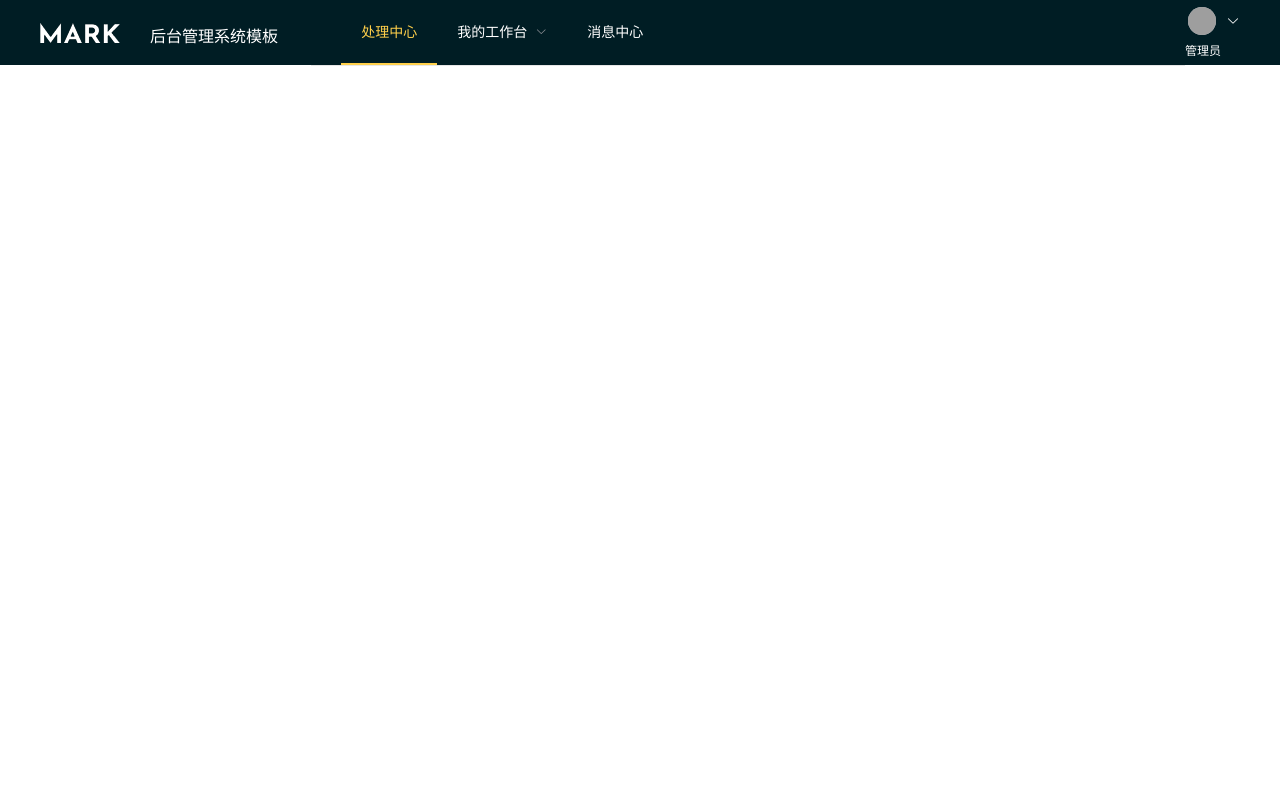
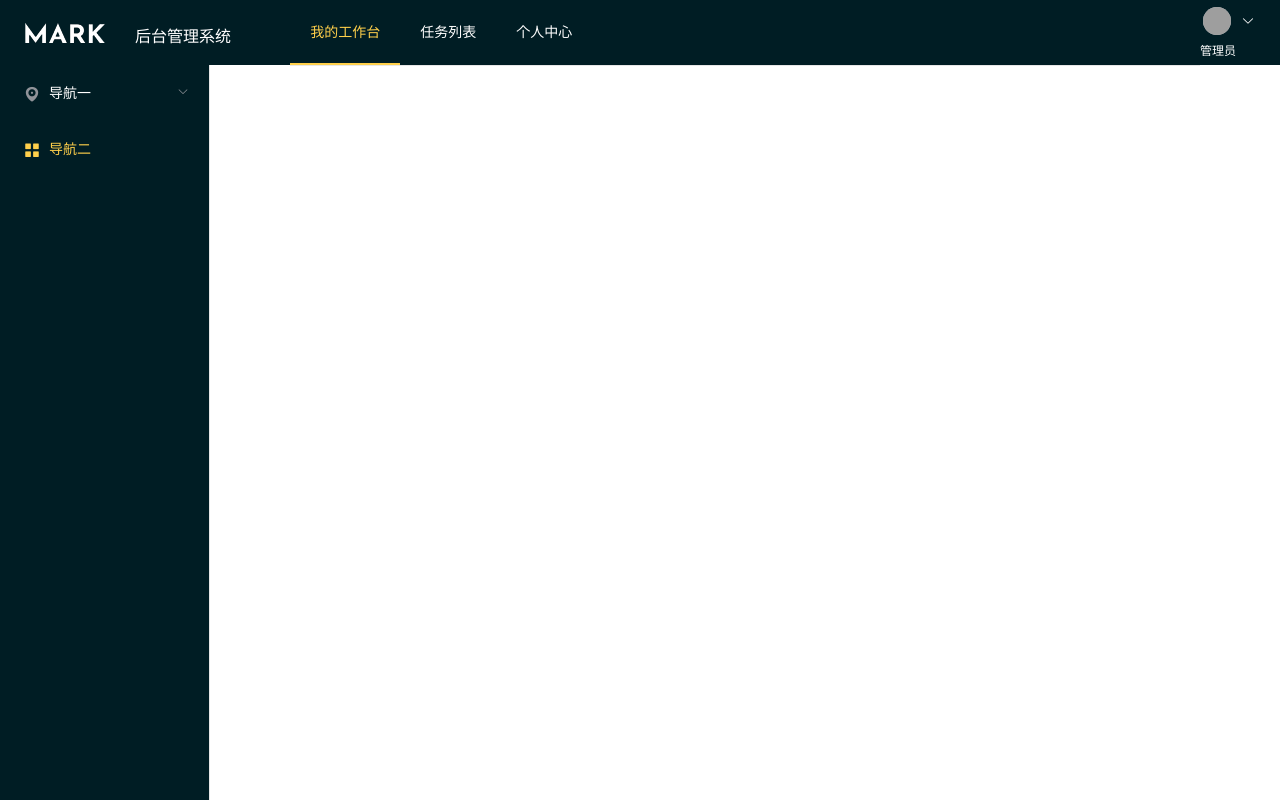
Before and after one commit to myjuniors/admin-template, a Vue app: page /#/home in a window 1280 px wide. Built offline with nearby package versions, Linux system fonts and the light colour scheme; grey boxes are pictures that could not be loaded.

Commit message:
搭建整体界面风格

```diff
--- a/src/components/Header/Header.vue
+++ b/src/components/Header/Header.vue
@@ -2,7 +2,7 @@
   <div class="navContainer">
     <div class="left-logo">
       <img src="./images/logo.png" alt="logo">
-      <span>后台管理系统模板</span>
+      <span>后台管理系统</span>
     </div>
     <el-menu
       :default-active="activeIndex2"
@@ -12,20 +12,9 @@
       background-color="#001D24"
       text-color="#fff"
       active-text-color="#ffd04b">
-      <el-menu-item index="1">处理中心</el-menu-item>
-      <el-submenu index="2">
-        <template slot="title">我的工作台</template>
-        <el-menu-item index="2-1">选项1</el-menu-item>
-        <el-menu-item index="2-2">选项2</el-menu-item>
-        <el-menu-item index="2-3">选项3</el-menu-item>
-        <el-submenu index="2-4">
-          <template slot="title">选项4</template>
-          <el-menu-item index="2-4-1">选项1</el-menu-item>
-          <el-menu-item index="2-4-2">选项2</el-menu-item>
-          <el-menu-item index="2-4-3">选项3</el-menu-item>
-        </el-submenu>
-      </el-submenu>
-      <el-menu-item index="3">消息中心</el-menu-item>
+      <el-menu-item index="1">我的工作台</el-menu-item>
+      <el-menu-item index="2">任务列表</el-menu-item>
+      <el-menu-item index="3">个人中心</el-menu-item>
     </el-menu>
     <div class="right-user">
       <el-dropdown @command="handleCommand">
@@ -67,16 +56,16 @@
 
 <style rel="stylesheet/less" lang="less" scoped>
   .navContainer {
-    width: 1200px;
-    margin: 0 auto;
     display: flex;
+    justify-content: space-between;
     height: 65px;
+    padding: 0 25px;
     background-color: #001D24;
   }
   .left-logo {
     display: flex;
     align-items: center;
-    width: 300px;
+    width: 280px;
     height: 66px;
     img {
       width: 80px;
@@ -111,7 +100,6 @@
   .el-menu {
     width: 960px;
     height: 66px;
-    padding: 0 30px;
     .el-menu-item, .el-submenu /deep/ .el-submenu__title {
       height: 65px;
       line-height: 65px;
--- /dev/null
+++ b/src/components/LeftMenu/LeftMenu.vue
@@ -0,0 +1,65 @@
+<template>
+  <el-aside width="210px" class="left-menu">
+    <el-menu
+      default-active="2"
+      class="el-menu-vertical"
+      @open="handleOpen"
+      @close="handleClose"
+      background-color="#001D24"
+      text-color="#fff"
+      active-text-color="#ffd04b">
+      <el-submenu index="1">
+        <template slot="title">
+          <i class="el-icon-location"></i>
+          <span>导航一</span>
+        </template>
+        <el-menu-item-group>
+          <el-menu-item index="1-1">选项1</el-menu-item>
+          <el-menu-item index="1-2">选项2</el-menu-item>
+        </el-menu-item-group>
+      </el-submenu>
+      <el-menu-item index="2">
+        <i class="el-icon-menu"></i>
+        <span slot="title">导航二</span>
+      </el-menu-item>
+    </el-menu>
+  </el-aside>
+</template>
+
+<script type="text/javascript">
+  export default {
+    name: 'LeftMenu',
+    data() {
+      return {
+
+      }
+    },
+    methods: {
+      handleOpen(key, keyPath) {
+        console.log(key, keyPath);
+      },
+      handleClose(key, keyPath) {
+        console.log(key, keyPath);
+      }
+    }
+  }
+</script>
+
+<style rel="stylesheet/less" lang="less" scoped>
+  .left-menu {
+    width: 210px;
+    height: 100%;
+    position: fixed;
+    top: 65px;
+    left: 0;
+    bottom: 0;
+    right: 0;
+    background-color: #001D24;
+    .el-menu-vertical {
+      height: 100%;
+      /deep/ .el-menu-item-group__title {
+        padding: 0;
+      }
+    }
+  }
+</style>
--- a/src/main.js
+++ b/src/main.js
@@ -6,7 +6,6 @@ import App from './App.vue'
 import router from './router'
 import store from './store'
 import './styles/common/reset.css'
-import './styles/common.less'
 import './plugins/element.js'
 
 Vue.config.productionTip = false
--- a/src/styles/common.less
+++ /dev/null
@@ -1,5 +0,0 @@
-// 公共的样式模块
-html, body, div {
-  padding: 0;
-  margin: 0;
-}
--- a/src/views/Home/Home.vue
+++ b/src/views/Home/Home.vue
@@ -1,23 +1,41 @@
 <template>
-  <div class="menuContainer">
-    <Header/>
+  <div class="myContainer">
+    <div class="menuContainer">
+      <Header/>
+    </div>
+    <div class="mainContainer">
+      <LeftMenu/>
+    </div>
   </div>
 </template>
 
 <script type="text/javascript">
   import Header from '../../components/Header/Header.vue'
+  import LeftMenu from '../../components/LeftMenu/LeftMenu.vue'
 
   export default {
     name: 'Home',
     components: {
-      Header
+      Header,
+      LeftMenu
     }
   }
 </script>
 
 <style rel="stylesheet/less" lang="less" scoped>
+  .myContainer {
+    position: relative;
+  }
   .menuContainer {
+    width: 100%;
+    position: absolute;
+    left: 0;
+    top: 0;
+    z-index: 999;
     height: 65px;
     background-color: #001D24;
   }
+  .mainContainer {
+    height: 100%;
+  }
 </style>
--- a/src/views/Login/Login.vue
+++ b/src/views/Login/Login.vue
@@ -4,7 +4,7 @@
 
       <div class="title-container">
         <h3 class="title">
-          后台管理系统模板
+          后台管理系统
         </h3>
       </div>
 
@@ -119,6 +119,8 @@ import { setTimeout } from 'timers';
       .title-container {
         .title {
           line-height: 50px;
+          margin-bottom: 15px;
+          font-size: 22px;
         }
       }
       .el-input {
```
